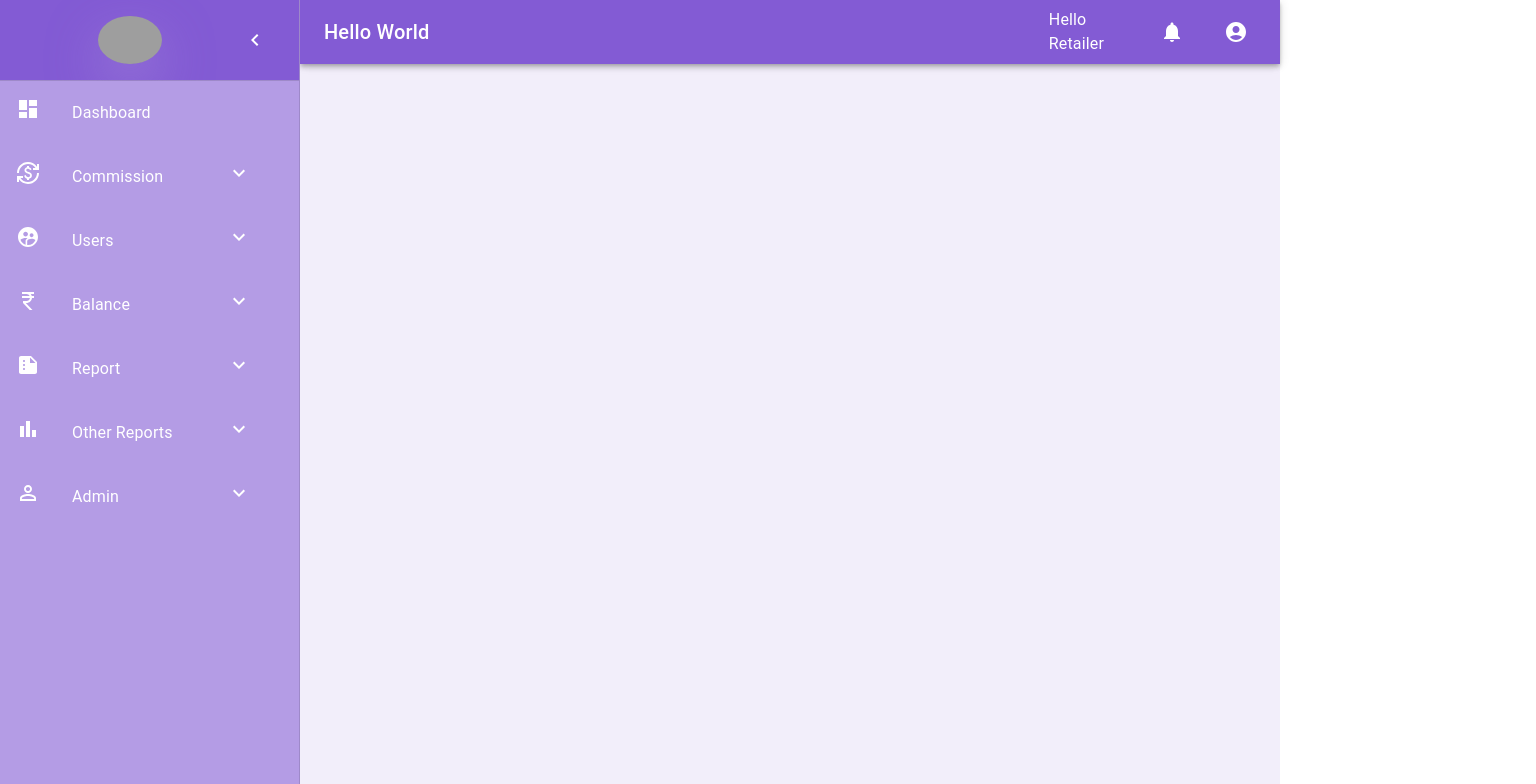
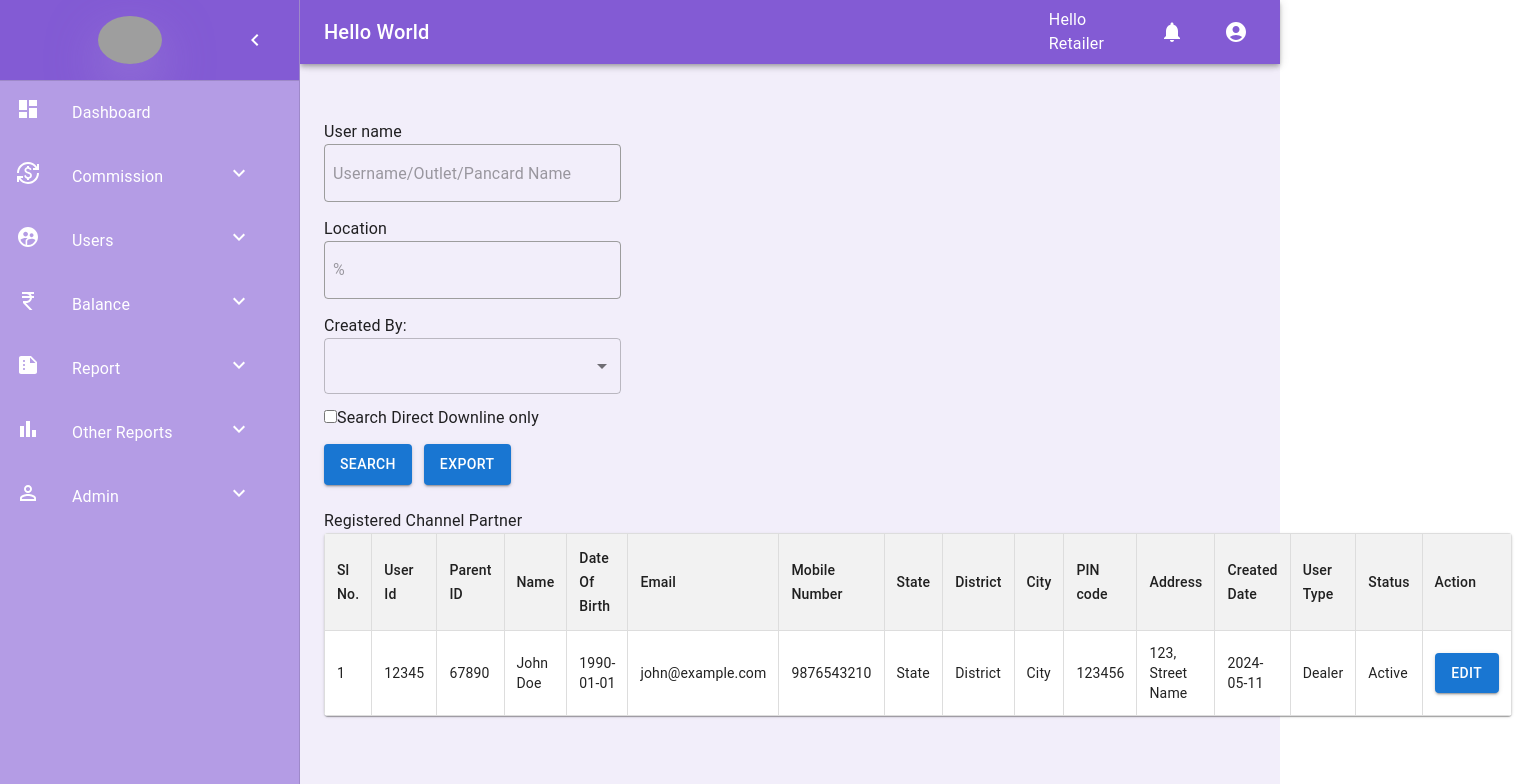
Before and after one commit to Rudransh2k1/rockkpay-new, a React (Create React App) app: page /userList in a window 1280 px wide. Shown: the top 784 px of the page, 1536 px wide, since content can reach past the window. Built offline with nearby package versions, Linux system fonts and the light colour scheme; grey boxes are pictures that could not be loaded.

Commit message:
Added Users List

```diff
--- /dev/null
+++ b/src/common/UserList.jsx
@@ -0,0 +1,161 @@
+import React from 'react'
+import './userList.css'
+import { Button, Paper, Table, TableBody, TableCell, TableContainer, TableHead, TableRow, TextField } from '@mui/material'
+
+const UserList = () => {
+  return (
+//     <section className="registration-form">
+//     <div className="input-group">
+//         <label htmlFor="username" className="input-label">User Name: </label>
+//         <input type="text" id="username" placeholder="Username/Outlet/Pancard Name" />
+//     </div>
+//     <div className="">
+//         <label htmlFor="location" className="input-label">Location: </label>
+//         <input type="number" id="location" placeholder="%" />
+//     </div>
+//     <div className="input-group" >
+//         <label  htmlFor="created-by" className="input-label">Created By: </label>
+//         <select name="created-by" id="created-by">
+//             <option value="">Select dealer</option>
+//             <option value="1">Dealer 1</option>
+//             <option value="2">Dealer 2</option>
+//             <option value="3">Dealer 3</option>
+//         </select>
+//         <div style={{marginTop: "1%"}} className="checkbox-group">
+//             <input type="checkbox" id="direct-downline" />
+//             <label style={{paddingLeft: "1%"}} htmlFor="direct-downline">Search Direct Downline only</label>
+//         </div>
+//     </div>
+//     <div  className="button-group">
+//         <button type="button" className="btn-search">SEARCH</button>
+//         <button style={{marginLeft:"1%"}} type="button" className="btn-export">EXPORT</button>
+//     </div>
+//     <div className="table-container">
+//         <p className="table-title">Registered Channel Partner</p>
+//         <table>
+//             <thead>
+//                 <tr>
+//                     <th>Sl No.</th>
+//                     <th>User Id</th>
+//                     <th>Parent ID</th>
+//                     <th>Name</th>
+
+//                     <th>Date Of Birth</th>
+//                     <th>Email</th>
+//                     <th>Mobile Number</th>
+//                     <th>State</th>
+//                     <th>Address</th>
+//                     <th>Created Date</th>
+//                     <th>User Type</th>
+//                     <th>Status</th>
+//                     <th>Action</th>
+//                 </tr>
+//             </thead>
+//             <tbody>
+//                 <tr>
+//                     <td>1</td>
+//                     <td>12345</td>
+//                     <td>67890</td>
+//                     <td>John Doe</td>
+//                     <td>1990-01-01</td>
+//                     <td>john@example.com</td>
+//                     <td>9876543210</td>
+//                     <td>State</td>
+//                     <td>123, Street Name</td>
+//                     <td>2024-05-11</td>
+//                     <td>Dealer</td>
+//                     <td>Active</td>
+//                     <td>
+//                         <button type="button" className="btn-edit">Edit</button>
+//                     </td>
+//                 </tr>
+//                 {/* Additional rows can be added here */}
+//             </tbody>
+//         </table>
+//     </div>
+// </section>
+
+<section  className="registration-form">
+<div className="form-container" style={{ width: "25%" }}>
+    <div className="input-group">
+        <label htmlFor="username" className="input-label">User name</label>
+        <TextField id="username" variant="outlined" placeholder="Username/Outlet/Pancard Name" fullWidth />
+    </div>
+    <div className="input-group">
+        <label htmlFor="location" className="input-label">Location</label>
+        <TextField id="location" variant="outlined" type="number" placeholder="%" fullWidth />
+    </div>
+    <div className="input-group">
+        <label htmlFor="created-by" className="input-label">Created By:</label>
+        <TextField id="created-by" select variant="outlined" fullWidth>
+            <option value="">Select dealer</option>
+            <option value="1">Dealer 1</option>
+            <option value="2">Dealer 2</option>
+            <option value="3">Dealer 3</option>
+        </TextField>
+        <div style={{marginTop:"4%"}} className="checkbox-group">
+            <input type="checkbox" id="direct-downline" />
+            <label htmlFor="direct-downline">Search Direct Downline only</label>
+        </div>
+    </div>
+    <div style={{marginTop:"4%"}} className="button-group">
+        <Button  variant="contained" color="primary">SEARCH</Button>
+        <Button sx={{marginLeft:"4%"}} variant="contained" color="primary">EXPORT</Button>
+    </div>
+    </div>
+    <div className="table-container">
+        <p className="table-title">Registered Channel Partner</p>
+        <TableContainer component={Paper}>
+            <Table>
+                <TableHead>
+                    <TableRow>
+                        <TableCell>Sl No.</TableCell>
+                        <TableCell>User Id</TableCell>
+                        <TableCell>Parent ID</TableCell>
+                        <TableCell>Name</TableCell>
+
+                        <TableCell>Date Of Birth</TableCell>
+                        <TableCell>Email</TableCell>
+                        <TableCell>Mobile Number</TableCell>
+                        <TableCell>State</TableCell>
+                        <TableCell>District</TableCell>
+                        <TableCell>City</TableCell>
+                        <TableCell>PIN code</TableCell>
+                        <TableCell>Address</TableCell>
+                        <TableCell>Created Date</TableCell>
+                        <TableCell>User Type</TableCell>
+                        <TableCell>Status</TableCell>
+                        <TableCell>Action</TableCell>
+                    </TableRow>
+                </TableHead>
+                <TableBody>
+                    <TableRow>
+                        <TableCell>1</TableCell>
+                        <TableCell>12345</TableCell>
+                        <TableCell>67890</TableCell>
+                        <TableCell>John Doe</TableCell>
+                        <TableCell>1990-01-01</TableCell>
+                        <TableCell>john@example.com</TableCell>
+                        <TableCell>9876543210</TableCell>
+                        <TableCell>State</TableCell>
+                        <TableCell>District</TableCell>
+                        <TableCell>City</TableCell>
+                        <TableCell>123456</TableCell>
+                        <TableCell>123, Street Name</TableCell>
+                        <TableCell>2024-05-11</TableCell>
+                        <TableCell>Dealer</TableCell>
+                        <TableCell>Active</TableCell>
+                        <TableCell>
+                            <Button variant="contained" color="primary">Edit</Button>
+                        </TableCell>
+                    </TableRow>
+                    {/* Additional rows can be added here */}
+                </TableBody>
+            </Table>
+        </TableContainer>
+    </div>
+</section>
+  )
+}
+
+export default UserList
--- /dev/null
+++ b/src/common/userList.css
@@ -0,0 +1,53 @@
+.registration-form {
+    width: 100%;
+    display: flex;
+    flex-direction: column;
+    gap: 1.5rem;
+    margin-top: 2rem;
+}
+
+.registration-form input[type="text"],
+.registration-form input[type="number"],
+.registration-form select {
+    width: 18rem;
+    height: 2.5rem;
+    padding: 0.5rem;
+    border-radius: 0.25rem;
+    border: 1px solid #ccc;
+}
+
+.registration-form button {
+    padding: 0.5rem 1rem;
+    border: none;
+    border-radius: 0.25rem;
+    cursor: pointer;
+}
+
+.registration-form .btn-search {
+    background-color: #4caf50;
+    color: white;
+}
+
+.registration-form .btn-export {
+    background-color: #2196f3;
+    color: white;
+}
+
+.registration-form table {
+    width: 100%;
+    border-collapse: collapse;
+}
+
+.registration-form th,
+.registration-form td {
+    padding: 0.75rem;
+    border: 1px solid #ddd;
+    text-align: left;
+}
+
+.registration-form th {
+    background-color: #f2f2f2;
+}
+.input-group {
+margin-bottom:  5%;
+}
--- a/src/components/Layout/SideDrawer.jsx
+++ b/src/components/Layout/SideDrawer.jsx
@@ -152,7 +152,7 @@ const SideDrawer = () => {
   </RightAlignedIcon>
         </DrawerHeader>
         <Divider />
-        <List sx={{color:"white",          backgroundColor: '#b49ce5',  }}>
+        <List sx={{color:"white",backgroundColor: '#b49ce5',  }}>
           {menuArray.map((text, index) => (
            <MenuItem text ={text} index={index} />
           ))}
--- a/src/components/Layout/data.jsx
+++ b/src/components/Layout/data.jsx
@@ -20,11 +20,11 @@ export const menuArray  =  [
     icon: <CurrencyExchangeIcon className="!text-white" />,
 
     subMenu: [
-      {
-        id: 21,
-        subTitle: "Create Package",
-        path: "/createComission",
-      },
+      // {
+      //   id: 21,
+      //   subTitle: "Commission Pay",
+      //   path: "/commissionPay",
+      // },
       {
         id: 22,
         subTitle: "Commission Pay",
@@ -32,8 +32,8 @@ export const menuArray  =  [
       },
       {
         id: 23,
-        subTitle: "Commission packs",
-        path: "./commissionpacks",
+        subTitle: "Surcharge Pay",
+        path: "./surchargePay",
       },
     ],
   },
@@ -46,19 +46,8 @@ export const menuArray  =  [
     subMenu: [
       {
         id: 41,
-        subTitle: "Channal Partner",
-        ultraSubMenu: [
-          {
-            id: 411,
-            subTitle: "Channal Partner List",
-            path: "./channalpartnerlist",
-          },
-          {
-            id: 412,
-            subTitle: "Add Channal Partner",
-            path: "./addchannalpartner",
-          },
-        ],
+        subTitle: "Add User",
+        path: "./userList",
       },
       {
         id: 42,
--- a/src/routes/Routing.js
+++ b/src/routes/Routing.js
@@ -3,6 +3,7 @@ import { Route, RouterProvider, Routes, createBrowserRouter } from 'react-router
 import Dashboard from '../common/Dashboard'
 import CreateComissionAdmin from '../components/admin/commission/CreateComissionAdmin'
 import SideDrawer from '../components/Layout/SideDrawer'
+import UserList from '../common/UserList'
 
 const Routing = () => {
   // const router = createBrowserRouter([
@@ -21,7 +22,9 @@ const Routing = () => {
     <Routes>
     <Route path="/" element={<Dashboard />} />
       <Route index element={<Dashboard />} />
-      <Route path="/createComission" element={<CreateComissionAdmin />} />
+      <Route path="/commissionPay" element={<CreateComissionAdmin />} />
+      <Route path="/surchargePay" element={<CreateComissionAdmin />} />
+      <Route path="/userList" element={<UserList />} />
 
   </Routes>
   </>
```
